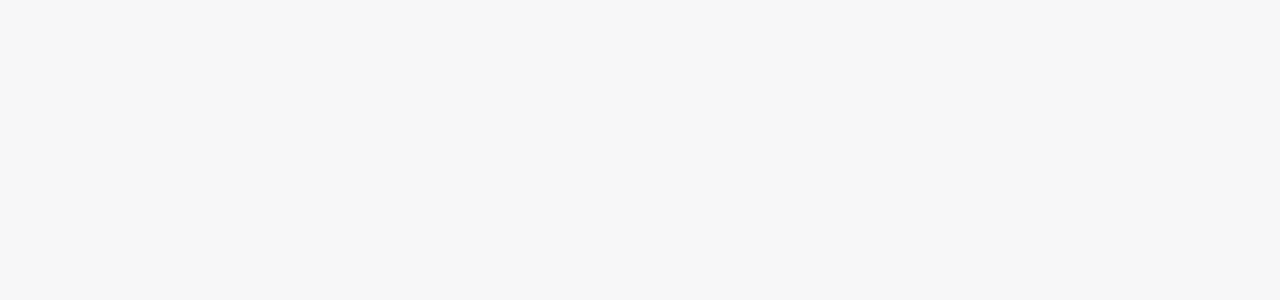
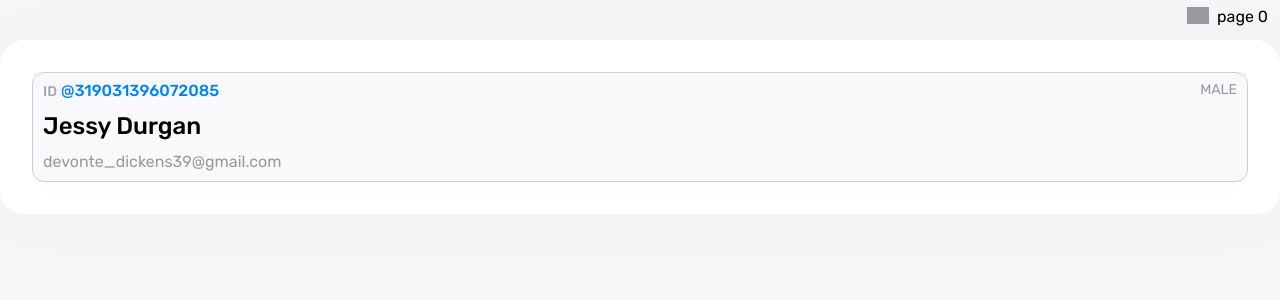
Before and after one commit to MarekGromko/LorsenMarek-frontend, a React (Vite) app: page / in a window 1280 px wide. Shown: the top 300 px of the page. Built offline with nearby package versions, Linux system fonts and the light colour scheme; grey boxes are pictures that could not be loaded.

Commit message:
add: comp PersonCell

```diff
--- a/src/App.tsx
+++ b/src/App.tsx
@@ -1,10 +1,22 @@
-import { useState } from 'react'
+import PagedPanel from './components/PagedPanel'
+import PersonCell from './components/PersonCell'
+import { faker } from '@faker-js/faker';
+const makePerson = ()=>{
+  return {
+    id: faker.number.int(),
+    firstName: faker.person.firstName(),
+    lastName: faker.person.lastName(),
+    gender: faker.person.sex(),
+    email: faker.internet.email()
+  }
+}
 
 function App() {
-  const [count, setCount] = useState(0)
-
   return (
     <>
+      <PagedPanel page={0} hasPrevPage={true} isWaiting={false}>
+        <PersonCell {...makePerson()}/>
+      </PagedPanel>
     </>
   )
 }
--- /dev/null
+++ b/src/components/PersonCell.style.css
@@ -0,0 +1,42 @@
+.person-cell {
+    display: flex;
+    flex-direction: column;
+    row-gap: 12px;
+    .row {
+        display: flex;
+        flex-direction: row;
+        justify-content: space-between;
+    }
+    .row.id-gender {
+        .gender {
+            color: var(--clr-txt-tertiary);
+            text-transform: uppercase;
+            font-size: 14px;
+        }
+        .id {
+            align-items: baseline;
+            display: flex;
+            flex-direction: row;
+            column-gap: 4px;
+            label {
+                color: var(--clr-txt-label);
+                font-weight: 500;
+                font-size: 14px;
+            }
+            div {
+                color: var(--clr-txt-link);
+                font-weight: 500;
+            }
+        }
+    }
+    .row.name {
+        font-size: 24px;
+        font-weight: 500;
+        color: var(--clr-txt-primary);
+    }
+    .row.email {
+        color: var(--clr-txt-tertiary);
+        text-transform: lowercase;
+    }
+
+}
--- /dev/null
+++ b/src/components/PersonCell.tsx
@@ -0,0 +1,26 @@
+interface PersonCellProps{
+    id: number;
+    firstName: string;
+    lastName: string;
+    gender: string;
+    email: string;
+
+}
+
+const PersonCell = (props: PersonCellProps) => {
+    return (
+        <div className="person-cell t-ibox small">
+            <div className="row id-gender">
+                <div className="id">
+                    <label>ID</label>
+                    <div>@{props.id}</div>
+                </div>
+                <div className="gender">{props.gender}</div>
+            </div>
+            <div className="row name">{props.firstName + " " + props.lastName}</div>
+            <div className="row email">{props.email}</div>
+        </div>
+    )
+}
+
+export default PersonCell;
--- a/src/index.css
+++ b/src/index.css
@@ -8,3 +8,4 @@
 
 /* components */
 @import "./components/PagedPanel.style.css";
+@import "./components/PersonCell.style.css";
--- a/src/styles/vars.css
+++ b/src/styles/vars.css
@@ -1,17 +1,15 @@
 :root {
-    --clr-bg-default: #F7F7F8;
+    --clr-bg-default: #F6F6F8;
     --clr-bg-panel: #FFFFFF;
 
-    --clr-brd-ibox: #D4D4D8;
-    --clr-bg-ibox: #FCFCFD;
-    --clr-bg-ibox-hover: #F6F6F8;
+    --clr-brd-ibox: #CECDD5;
+    --clr-bg-ibox: #F9F9FB;
 
-    --clr-txt-title: #404043;
-    /*--clr-txt-primary: */
+    --clr-txt-primary: #2E2E38
     --clr-txt-secondary: #747483;
     --clr-txt-tertiary: #9898a1;
     --clr-txt-label: #a3a3b4;
-    --clr-txt-link: #0090FF;
+    --clr-txt-link: #0084f0;
 
     --clr-bg-button: transparent;
     --clr-fg-button: var(--clr-txt-tertiary);
@@ -19,8 +17,8 @@
     --clr-bg-button-active: #00003732;
     --clr-fg-button-active: #6a6a79;
 
-    --shd-panel-big: 0px 0px 72px #00001402;
-    --shd-ibox: 0px 16px 14px -10px #00000902;
+    --shd-panel-big: 0px 0px 72px #00001408;
+    --shd-ibox: 0px 16px 14px -10px #00000906;
 
     --clr-loader: #003;
     --clr-loader-inverted: #F8F8FF;
```
